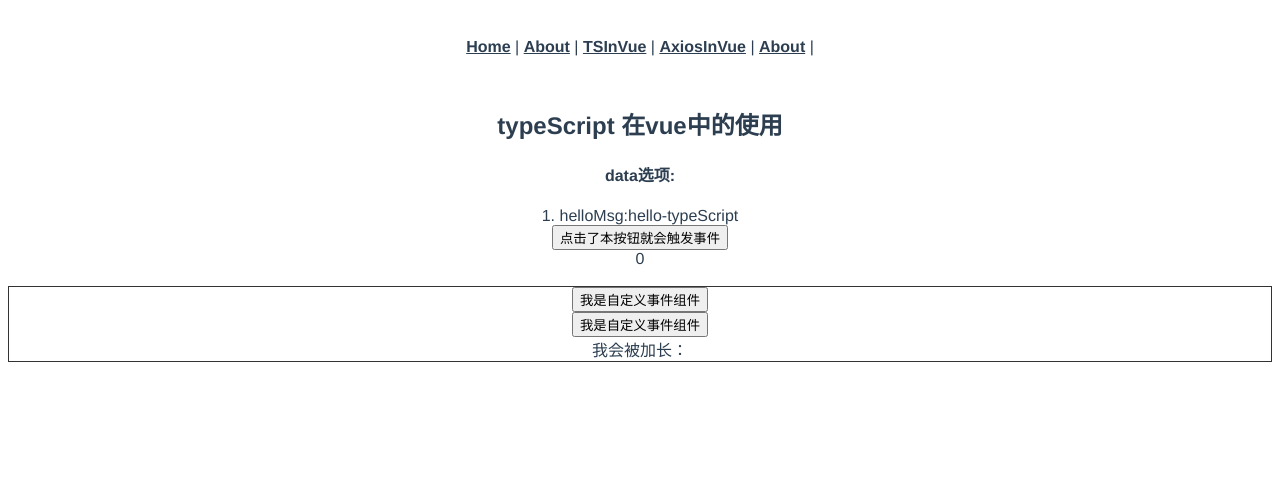
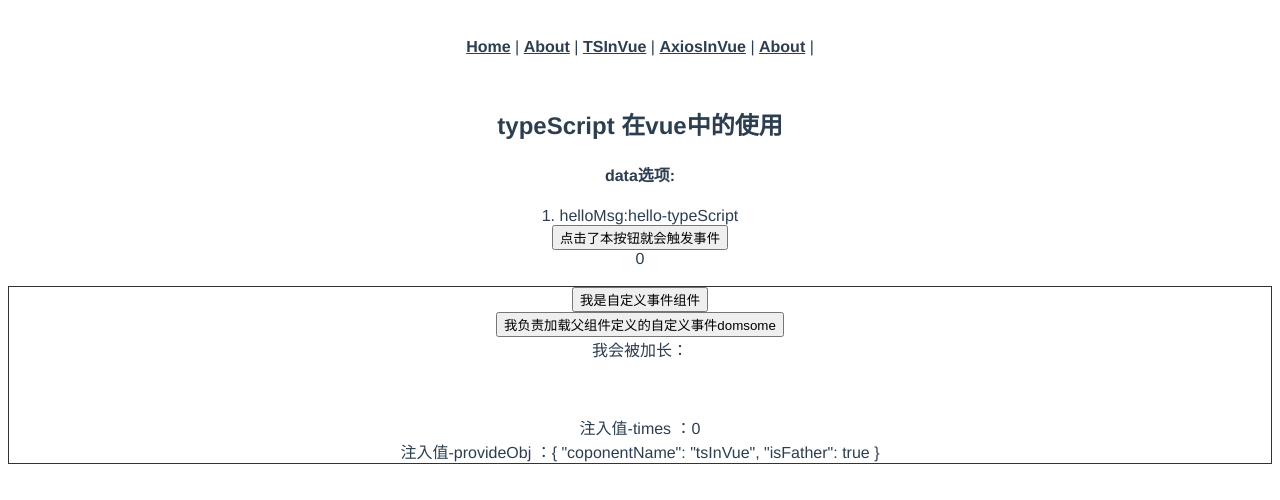
Before and after one commit to laureler/ibase-web, a Vue app: page /tsInVue in a window 1280 px wide. Shown: the top 500 px of the page. Built offline with nearby package versions, Linux system fonts and the light colour scheme; no server answers.

Commit message:
添加 @provide @inject 装饰器

```diff
--- a/src/components/DIYEvent.vue
+++ b/src/components/DIYEvent.vue
@@ -2,18 +2,29 @@
 	<div style="border: 1px solid #333333">
 		<button v-on:click="clickToAdd">我是自定义事件组件</button>
 		<br>
-		<button v-on:click="clickEmit">我是自定义事件组件</button>
+		<button v-on:click="clickEmit">我负责加载父组件定义的自定义事件domsome</button>
 		<br>
 		<span>我会被加长：{{str}}</span>
+		<br>
+		<br>
+		<br>
+		<br>
+		注入值-times ：{{times}}
+		<br>
+		注入值-provideObj ：{{provideObj}}
 	</div>
 </template>
 
 <script lang="ts">
-import { Component, Prop, Vue } from 'vue-property-decorator'
+import { Component, Emit, Inject, Prop, Vue } from 'vue-property-decorator'
 
 @Component
 export default class diyEvent extends Vue {
 	str:string = ''
+
+	@Inject() times!:number
+	@Inject() provideObj!:object
+
 	@Prop() private msg!: string;
 	clickToAdd (e):void{
 		this.str += 'A'
@@ -21,6 +32,14 @@ export default class diyEvent extends Vue {
 	clickEmit (e):void{
 		this.$emit('dosome', this)
 	}
+	@Emit('dosome')
+	// @Emit() // 默认会触发 add-to-count事件,要传递的参数就是返回值
+	addToCount (n:number) {
+		return this;
+	}
+	// addToCount (n:number):void{	// 参数n为数字，方法不会返回值
+	// 	this.$emit('dosome', this)
+	// }
 }
 </script>
 
--- a/src/components/TSInVue.vue
+++ b/src/components/TSInVue.vue
@@ -31,6 +31,7 @@ import { mapState, mapMutations } from 'vuex' // 引入vuex 中的辅助函数
 // import HelloWorld from '@/components/HelloWorld.vue'
 import hello from '@/components/Hello.vue'
 import diyEvent from '@/components/DIYEvent.vue'
+import get = Reflect.get;
 
 // 你也可以分步声明数据 来确保每一个数据都是可推导观察的
 // 首先用vue注册组件，然后再把当前组件的属性通过继承的形式传递给下面
@@ -75,13 +76,12 @@ export default class VueInTS extends Vue {
 	}
 	// @Model // todo Model修饰符
 	// @provide // todo provide 修饰符
-	/* @Provide() obj: object = {}
+ 	@Provide('provideObj') provideObj: object = {
+ 		coponentName: 'tsInVue',
+ 		isFather: true
+ 	}
 	@Provide() times: number = 0
-	addTimes (a: number): number { // 返回一个数字
-		console.log(this.obj);
-		this.times = this.times + 1;
-		return this.times
-	} */
+
 
 	components: {
 		diyEvent
@@ -107,14 +107,8 @@ export default class VueInTS extends Vue {
 	// vm.$emit @Emit()
 	emitClick (obj): void { // 其实没有typeScript无法分析参数，只是手工约束
 		this.clickCount += 1
-		obj.str += 'emit'
-	}
-	toogleVision (element) {
-		element.target.innerText += 'A'
-	}
-	@Emit()
-	addToCount (n:number):void{	// 参数n为数字，方法不会返回值
-		this.clickCount += n
+		console.log('来自：TSInVUE父组件的关爱');
+		obj.str += '来自：TSInVUE父组件的关爱：emit'
 	}
 }
 </script>
```
